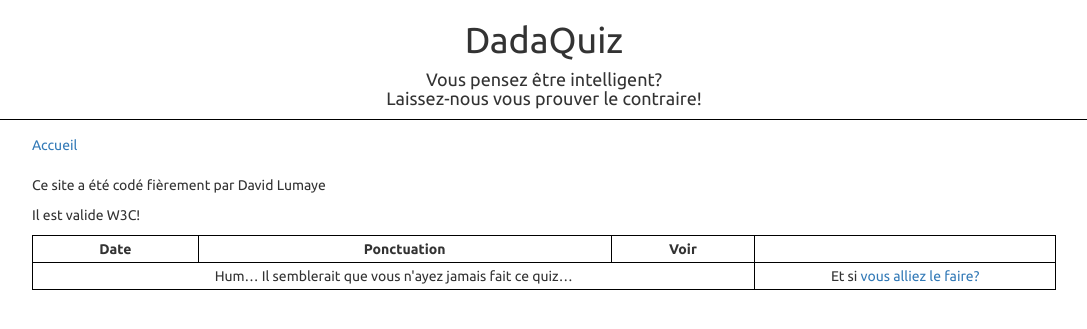
After one commit to chindit/DadaQuiz, a PHP site: template src/views/historique.twig in a window 1280 px wide. The commit adds this page. Shown: the top 329 px of the page, without its empty margins (96-1183 px from the left). Run offline with PHP 8.4, Linux system fonts and the light colour scheme; the template is opened without the code that fills it, so the values that code supplies are empty; some libraries are stand-ins or nearby versions.

Commit message:
Basic history

```diff
--- a/index.php
+++ b/index.php
@@ -26,7 +26,7 @@ else
 //Twig
 $loader = new Twig_Loader_Filesystem('src/views');
 $twig = new Twig_Environment($loader, array(
-    'cache' => 'cache',
+    //'cache' => 'cache',
 ));
 
 try{
--- a/src/views/css/style.css
+++ b/src/views/css/style.css
@@ -47,12 +47,22 @@ header{
     background: lightblue;
     border-radius: 35px;
 }
+table{
+    margin: auto;
+    width: 80vw;
+    border: 1px solid black;
+}
+table tr td,th{
+    border: 1px solid black;
+    text-align : center;
+    padding: 3px 0px;
+}
 /* FOOTER */
 
 /* CLASSES GENERIQUES */
 .error{
     width: 80%;
-    margin: auto;
+    margin: 7px auto;
     padding: 2px 6px;
     background-color: #FF6F6F;
     border: 1px solid red;
@@ -60,11 +70,16 @@ header{
 }
 .info{
     width: 80%;
-    margin: auto;
+    margin: 7px auto;
     padding: 2px 6px;
     background-color: #63D063;
     border: 1px solid darkgreen;
     border-radius: 7px;
+}
+.important{
+    font-weight: bolder;
+    font-size: x-large;
+    background: orange;
 }
 .controls-fixed{
     text-align: center;
--- /dev/null
+++ b/src/views/historique.twig
@@ -0,0 +1,26 @@
+{% extends "main.twig" %}
+
+{% block title %}Historique : {{ quiz.name }}{% endblock %}
+
+{% block content %}
+    <h1>{{ quiz.name }}</h1>
+
+    <table>
+        <tr>
+            <th>Date</th>
+            <th>Ponctuation</th>
+            <th>Voir</th>
+        </tr>
+    {% for item in history %}
+        <tr>
+            <td>{{ item.date|date('d/m/Y à H:i:s') }}</td>
+            <td>{{ item.score }}/{{ score }}</td>
+            <td><a href="index.php?page=quiz&amp;history={{ item.id }}&amp;quiz={{ item.quiz }}">Voir</a></td>
+        </tr>
+        {% else %}
+            <tr>
+                <td colspan="3">Hum… Il semblerait que vous n'ayez jamais fait ce quiz…</td>
+                <td colspan="3">Et si <a href="index.php?page=quiz&amp;quiz={{ quiz.id }}">vous alliez le faire?</a></td>
+            </tr>
+    {% endfor %}
+{% endblock %}
```
Also changed, not shown: src/controllers/historique.php (added, +21 -0 lines), src/controllers/quiz.php (+31 -3 lines), src/models/QuizManager.php (+40 -13 lines), src/views/quiz.twig (+8 -4 lines).
